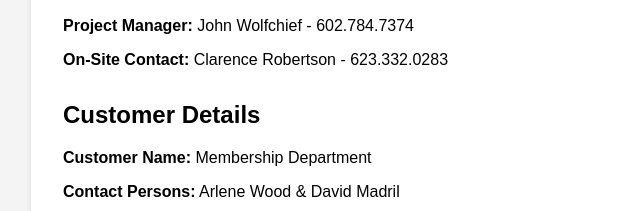
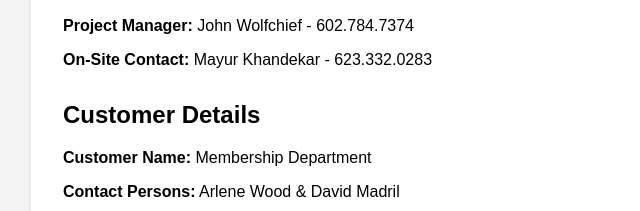
Before and after one commit to modularsolutionsaz/enrollmentbuilding, a plain HTML site: page index.html in a window 1280 px wide. Shown: the part 353-564 px from the top of the page, 177-817 px from the left. Drawn offline with Linux system fonts and the light colour scheme.

Commit message:
Update index.html

```diff
--- a/index.html
+++ b/index.html
@@ -69,7 +69,7 @@
         <section>
             <h2>Contact Information</h2>
             <p><strong>Project Manager:</strong> John Wolfchief - 602.784.7374</p>
-            <p><strong>On-Site Contact:</strong> Clarence Robertson - 623.332.0283</p>
+            <p><strong>On-Site Contact:</strong> Mayur Khandekar - 623.332.0283</p>
         </section>
         <section>
             <h2>Customer Details</h2>
```
